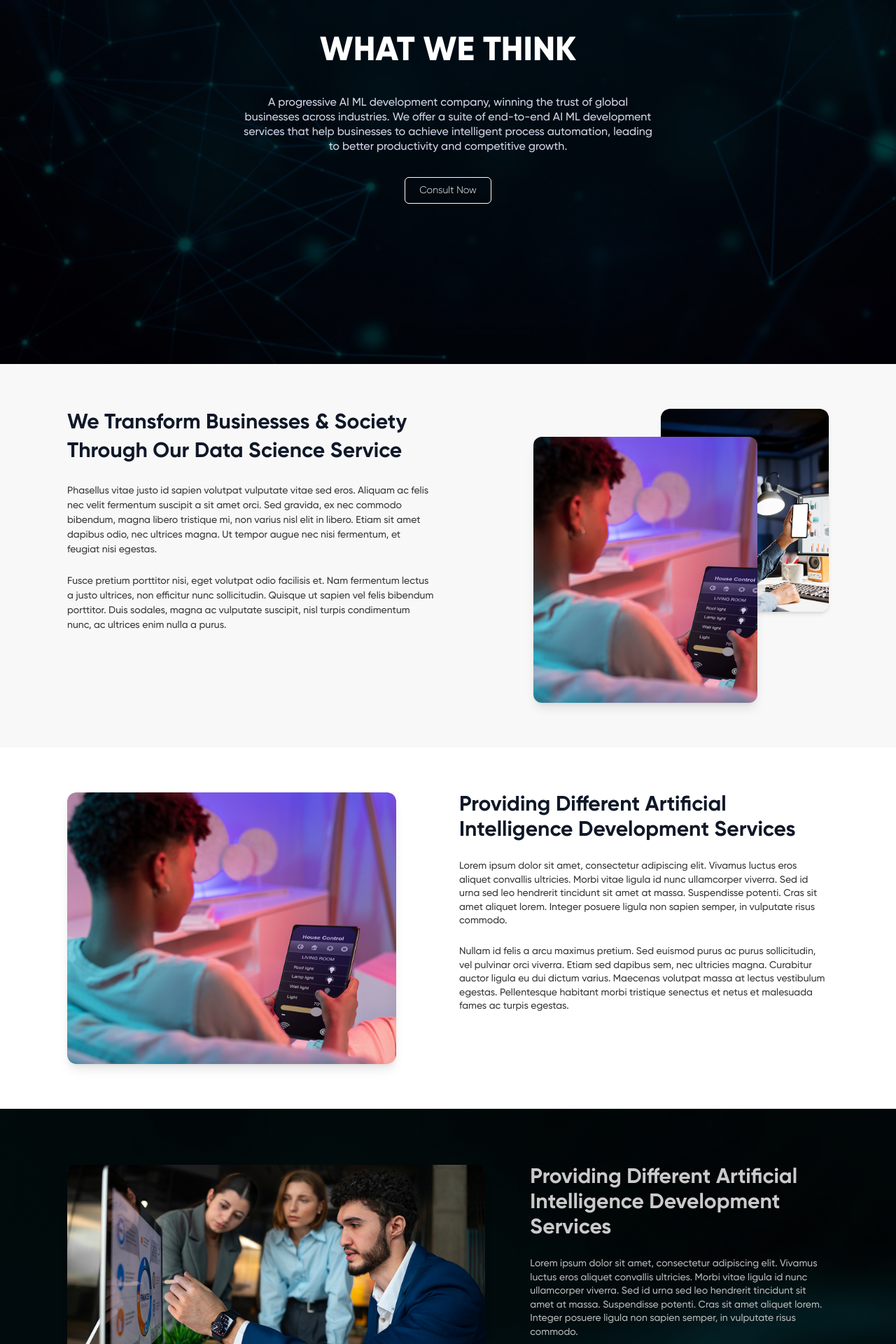
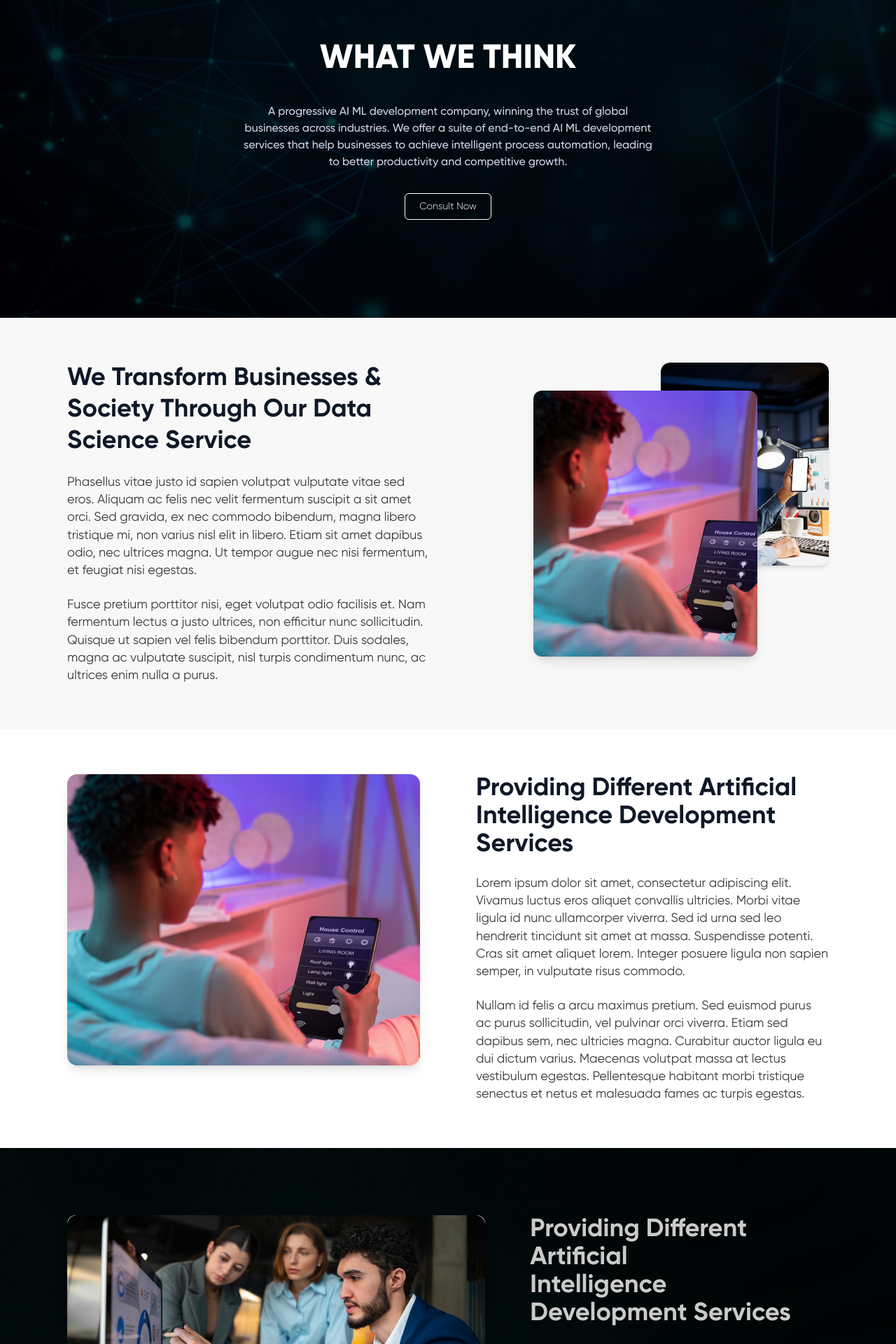
Before and after one commit to AjaySaini18/newWebsite, a React (Vite) app: page /insights in a window 1280 px wide. Shown: the part 180-2100 px from the top of the page at 70% size. Built offline with nearby package versions, Linux system fonts and the light colour scheme.

Commit message:
what we think page done

```diff
--- a/src/components/InsightsFeatureOne.jsx
+++ b/src/components/InsightsFeatureOne.jsx
@@ -25,14 +25,14 @@ const InsightsFeatureOne = () => {
           viewport={{ once: true, amount: 0.3 }}
           variants={textVariants}
         >
-          <h2 className="2xl:text-4xl text-xl md:text-2xl lg:text-3xl font-bold text-gray-900 mb-3 lg:mb-6 lg:leading-snug">
+          <h2 className="text-xl md:text-2xl lg:text-4xl font-bold text-gray-900 mb-3 lg:mb-6 leading-tight">
             We Transform Businesses & Society
             Through Our Data Science Service
           </h2>
-          <p className="text-sm 2xl:text-lg font-medium text-[#393939] leading-[1.5] mb-3 lg:mb-6">
+          <p className="sm:text-sm md:text-md lg:text-lg text-[#393939] leading-[1.4] mb-3 lg:mb-6">
             Phasellus vitae justo id sapien volutpat vulputate vitae sed eros. Aliquam ac felis nec velit fermentum suscipit a sit amet orci. Sed gravida, ex nec commodo bibendum, magna libero tristique mi, non varius nisl elit in libero. Etiam sit amet dapibus odio, nec ultrices magna. Ut tempor augue nec nisi fermentum, et feugiat nisi egestas.
           </p>
-          <p className="text-sm 2xl:text-lg font-medium text-[#393939] leading-[1.5]">
+          <p className="sm:text-sm md:text-md lg:text-lg text-[#393939] leading-[1.4]">
             Fusce pretium porttitor nisi, eget volutpat odio facilisis et. Nam fermentum lectus a justo ultrices, non efficitur nunc sollicitudin. Quisque ut sapien vel felis bibendum porttitor. Duis sodales, magna ac vulputate suscipit, nisl turpis condimentum nunc, ac ultrices enim nulla a purus.
           </p>
         </motion.div>
--- a/src/components/InsightsFeatureThree.jsx
+++ b/src/components/InsightsFeatureThree.jsx
@@ -15,7 +15,7 @@ const InsightsFeatureThree = () => {
 
   return (
     <section
-      className="w-full relative py-10 lg:py-20 px-6 md:px-12 lg:px-24 font-gilroy text-white"
+      className="w-full relative py-10 lg:py-24 px-6 md:px-12 lg:px-24 font-gilroy text-white"
       style={{
         backgroundImage: "url('/assets/Rectangle-19.png')",
         backgroundSize: "cover",
@@ -35,7 +35,7 @@ const InsightsFeatureThree = () => {
           <img
             src="/assets/Rectangle-7774.jpg"
             alt="Artificial Intelligence Video"
-            className="rounded-xl shadow-lg w-full h-[420px] lg:h-[360px] object-cover"
+            className="rounded-xl shadow-lg w-full h-full object-cover"
           />
         </motion.div>
 
@@ -47,18 +47,18 @@ const InsightsFeatureThree = () => {
           viewport={{ once: true, amount: 0.3 }}
           variants={textVariants}
         >
-          <h2 className="2xl:text-4xl text-lg sm:text-xl md:text-2xl lg:text-3xl font-bold mb-4 lg:mb-6 text-[#CACACA]">
+          <h2 className="text-xl md:text-2xl lg:text-4xl font-bold mb-4 lg:mb-6 text-[#CACACA]">
             Providing Different Artificial <br className="hidden md:block"/>
             Intelligence Development Services
           </h2>
-          <p className="2xl:text-lg text-sm font-medium font-base text-[#B7B7B7] leading-[1.4] mb-4 lg:mb-6">
+          <p className="sm:text-sm md:text-md lg:text-lg text-[#B7B7B7] leading-[1.4] mb-4 lg:mb-6">
             Lorem ipsum dolor sit amet, consectetur adipiscing elit. Vivamus luctus eros
             aliquet convallis ultricies. Morbi vitae ligula id nunc ullamcorper viverra. Sed
             id urna sed leo hendrerit tincidunt sit amet at massa. Suspendisse potenti. Cras
             sit amet aliquet lorem. Integer posuere ligula non sapien semper, in vulputate
             risus commodo.
           </p>
-          <p className="2xl:text-lg text-sm font-medium text-[#B7B7B7] leading-[1.4]">
+          <p className="sm:text-sm md:text-md lg:text-lg text-[#B7B7B7] leading-[1.4]">
             Nullam id felis a arcu maximus pretium. Sed euismod purus ac purus sollicitudin,
             vel pulvinar orci viverra. Etiam sed dapibus sem, nec ultricies magna. Curabitur
           </p>
--- a/src/components/InsightsFeatureTwo.jsx
+++ b/src/components/InsightsFeatureTwo.jsx
@@ -15,7 +15,7 @@ const InsightsFeatureTwo = () => {
 
   return (
     <section className="w-full bg-white py-10 lg:py-16 px-6 md:px-12 lg:px-24 font-gilroy">
-      <div className="flex flex-col md:flex-row items-center md:items-start gap-8 md:gap-10 lg:gap-8">
+      <div className="flex flex-col md:flex-row items-center md:items-start gap-8 md:gap-10 lg:gap-20">
 
         {/* Left Content - Image */}
         <motion.div
@@ -29,8 +29,8 @@ const InsightsFeatureTwo = () => {
             src="/assets/appDevelopment.jpg"
             alt="Artificial Intelligence Development"
             className="rounded-xl shadow-lg
-                       w-full max-w-[470px]
-                       h-auto md:h-full md:max-h-[420px]
+                       w-full
+                       h-auto
                        object-cover"
           />
         </motion.div>
@@ -43,18 +43,18 @@ const InsightsFeatureTwo = () => {
           viewport={{ once: true, amount: 0.3 }}
           variants={textVariants}
         >
-          <h2 className="2xl:text-4xl  text-lg sm:text-xl md:text-2xl lg:text-3xl font-bold text-gray-900 mb-4 lg:mb-6">
+          <h2 className="text-xl md:text-2xl lg:text-4xl font-bold text-gray-900 mb-4 lg:mb-6">
             Providing Different Artificial <br className="hidden md:block"/>
             Intelligence Development Services
           </h2>
-          <p className="2xl:text-lg text-sm font-medium text-[#393939] leading-[1.4] mb-4 lg:mb-6">
+          <p className="sm:text-sm md:text-md lg:text-lg text-[#393939] leading-[1.4] mb-4 lg:mb-6">
             Lorem ipsum dolor sit amet, consectetur adipiscing elit. Vivamus luctus eros
             aliquet convallis ultricies. Morbi vitae ligula id nunc ullamcorper viverra. Sed
             id urna sed leo hendrerit tincidunt sit amet at massa. Suspendisse potenti. Cras
             sit amet aliquet lorem. Integer posuere ligula non sapien semper, in vulputate
             risus commodo.
           </p>
-          <p className="2xl:text-lg text-sm font-medium text-[#393939] leading-[1.4]">
+          <p className="sm:text-sm md:text-md lg:text-lg text-[#393939] leading-[1.4]">
             Nullam id felis a arcu maximus pretium. Sed euismod purus ac purus sollicitudin,
             vel pulvinar orci viverra. Etiam sed dapibus sem, nec ultricies magna. Curabitur
             auctor ligula eu dui dictum varius. Maecenas volutpat massa at lectus vestibulum
--- a/src/components/InsightsHero.jsx
+++ b/src/components/InsightsHero.jsx
@@ -17,7 +17,7 @@ const InsightsHero = () => {
 
   return (
     <section
-      className="relative w-full h-[500px] sm:h-[600px] md:h-[700px] font-gilroy flex items-center justify-center text-center text-white px-4"
+      className="relative w-full font-gilroy flex items-center justify-center text-center text-white pb-35 pt-60 px-6 md:px-12 lg:px-24"
       style={{
         backgroundImage: "url('/assets/insightBg.jpg')",
         backgroundSize: "cover",
@@ -45,7 +45,7 @@ const InsightsHero = () => {
 
         {/* Paragraph */}
         <motion.p
-          className="2xl:text-lg font-medium text-xs sm:text-sm md:text-base leading-relaxed sm:leading-[1.4] md:leading-[1.3] text-[#D1D4E7]"
+          className="2xl:text-lg font-medium text-xs sm:text-sm md:text-base leading-relaxed sm:leading-[1.4] md:leading-[1.5] text-[#D1D4E7]"
           variants={itemVariants}
         >
           A progressive AI ML development company, winning the trust of global
```
